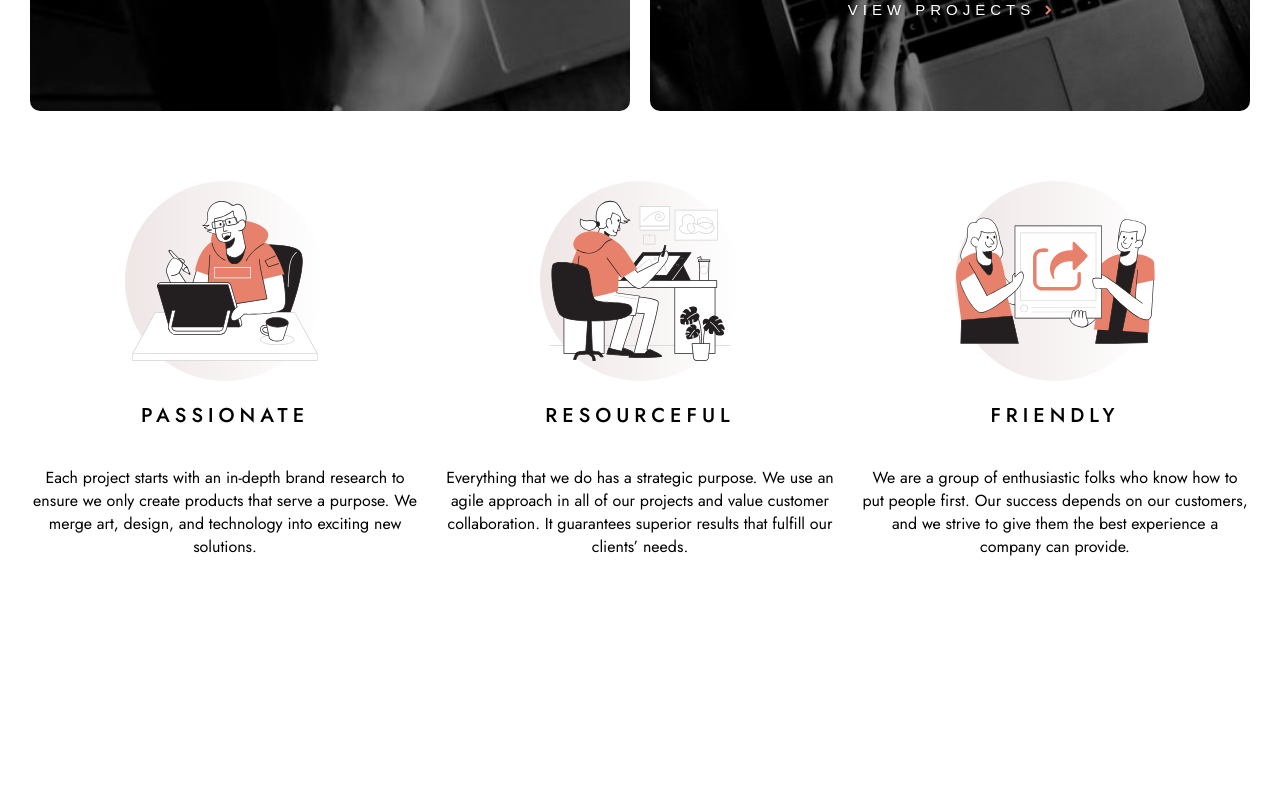
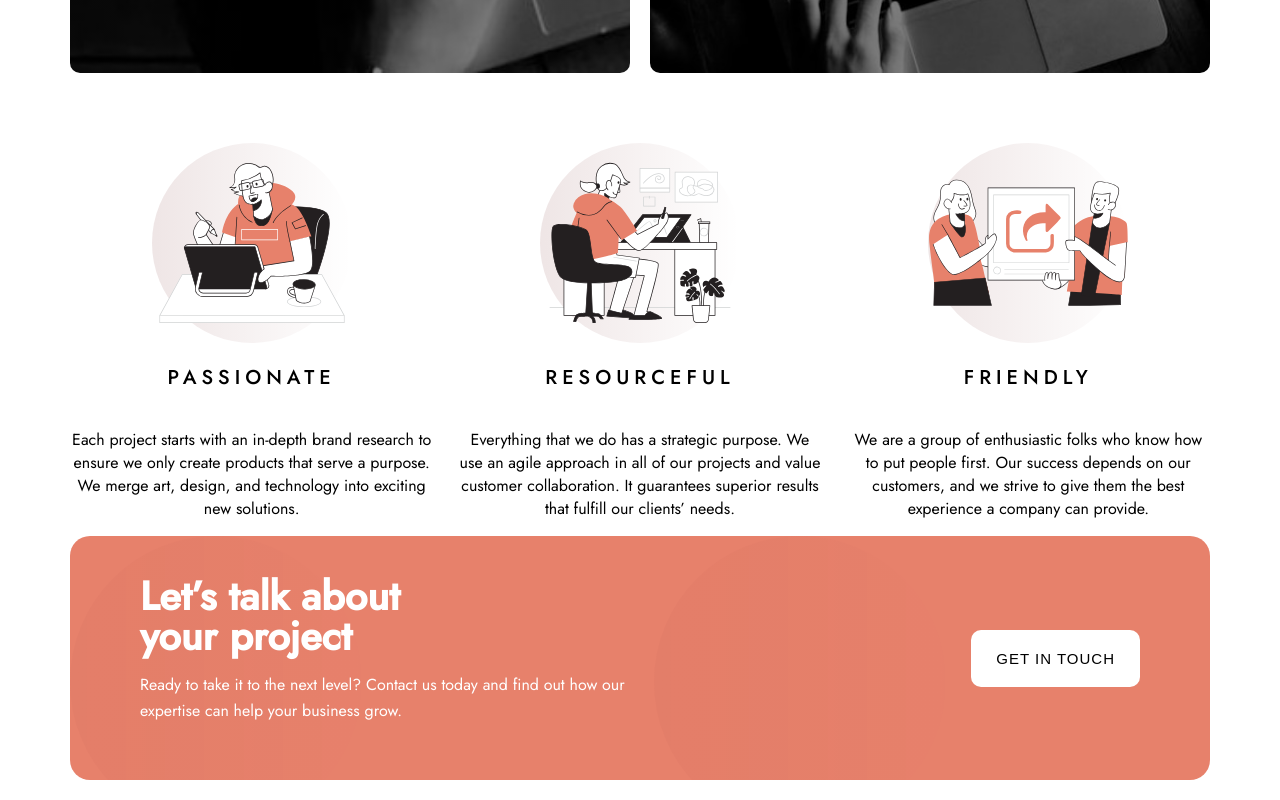
Before and after one commit to curlos/designo-agency-website, a Next.js app: page / in a window 1280 px wide. Shown: the part 1263-2063 px from the top of the page. Before the commit the page ends 1857 px from the top, so only its background shows below. Built offline with nearby package versions, Linux system fonts and the light colour scheme.

Commit message:
Add call to action

```diff
--- a/components/Adjectives.js
+++ b/components/Adjectives.js
@@ -30,7 +30,7 @@ const Adjectives = () => {
 
   return (
     <Container>
-      {adjectives.map((adjective) => <Adjective adjective={adjective} />)}
+      {adjectives.map((adjective) => <Adjective key={adjective.title} adjective={adjective} />)}
     </Container>
   )
 }
--- /dev/null
+++ b/components/CallToAction.js
@@ -0,0 +1,62 @@
+import React from 'react'
+import styled from 'styled-components'
+
+const Container = styled.div`
+  border-radius: 20px;
+  background-color: #E7816B;
+  background-image: url('/assets/shared/desktop/bg-pattern-three-circles.svg');
+  padding: 40px 70px;
+  color: #FFFFFF;
+  display: flex;
+  justify-content: space-between;
+  align-items: center;
+`
+
+const Left = styled.div`
+  flex: 1;
+
+  h2 {
+    font-size: 40px;
+    font-weight: medium;
+    line-height: 40px;
+  };
+
+  p {
+    font-size: 16px;
+    font-weight: 400;
+    line-height: 26px;
+  }
+`
+
+const Right = styled.div`
+  flex: 1;
+  text-align: right;
+`
+
+const WhiteButton = styled.button`
+  color: black;
+  background-color: #FFFFFF;
+  font-size: 15px;
+  font-weight: 500;
+  border: none;
+  padding: 20px 25px;
+  border-radius: 10px;
+  letter-spacing: 1px;
+`
+
+const CallToAction = () => {
+  return (
+    <Container>
+      <Left>
+        <h2>Let’s talk about <br />your project</h2>
+        <p>Ready to take it to the next level? Contact us today and find out how our expertise can help your business grow.</p>
+      </Left>
+
+      <Right>
+        <WhiteButton>GET IN TOUCH</WhiteButton>
+      </Right>
+    </Container>
+  )
+}
+
+export default CallToAction
--- a/components/DesignType.js
+++ b/components/DesignType.js
@@ -3,9 +3,11 @@ import styled from 'styled-components'
 
 const Container = styled.div`
   height: 100%;
+  padding: 20px;
   display: flex;
   justify-content: center;
   align-items: center;
+  gap: 20px;
   background-image:
     linear-gradient(0deg, rgba(0, 0, 0, 0.5), rgba(0, 0, 0, 0.5)),
     url('/assets/home/desktop/image-web-design-small.jpg');
@@ -16,12 +18,13 @@ const Container = styled.div`
   h2 {
     font-size: 40px;
     letter-spacing: 2px;
+    font-weight: 500;
     color: #FFFFFF;
   };
 
   button {
     letter-spacing: 5px;
-    font-weight: medium;
+    font-weight: 500;
     font-size: 15px;
     display: flex;
     align-items: center;
--- a/components/HomeTopInfo.js
+++ b/components/HomeTopInfo.js
@@ -36,7 +36,7 @@ const Left = styled.div`
 
   h2 {
     font-size: 48px;
-    font-weight: medium;
+    font-weight: 500;
   };
 
   p {
--- a/package.json
+++ b/package.json
@@ -15,6 +15,7 @@
     "styled-components": "^5.3.3"
   },
   "devDependencies": {
+    "babel-plugin-styled-components": "^2.0.6",
     "eslint": "8.10.0",
     "eslint-config-next": "12.1.0"
   }
--- a/pages/index.js
+++ b/pages/index.js
@@ -5,10 +5,11 @@ import Navbar from '../components/Navbar'
 import DesignTypes from '../components/DesignTypes'
 import HomeTopInfo from '../components/HomeTopInfo'
 import Adjectives from '../components/Adjectives'
+import CallToAction from '../components/CallToAction'
 
 const Container = styled.main`
   min-height: 100vh;
-  padding: 20px 30px;
+  padding: 20px 70px;
 `
 
 export default function Home() {
@@ -25,6 +26,7 @@ export default function Home() {
         <HomeTopInfo />
         <DesignTypes />
         <Adjectives />
+        <CallToAction />
       </Container>
     </div>
   )
```
Also changed, not shown: .babelrc.
